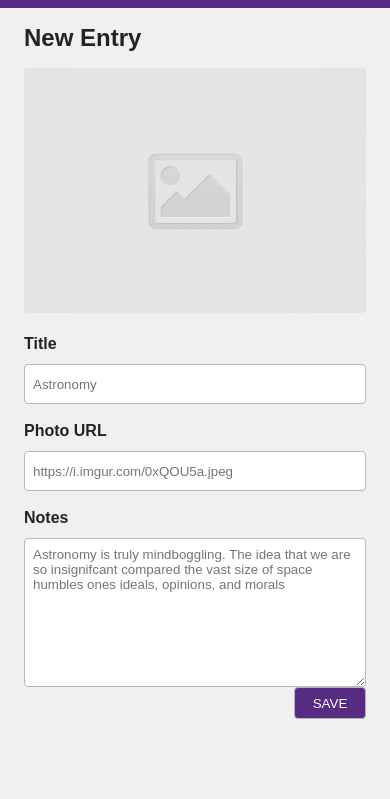
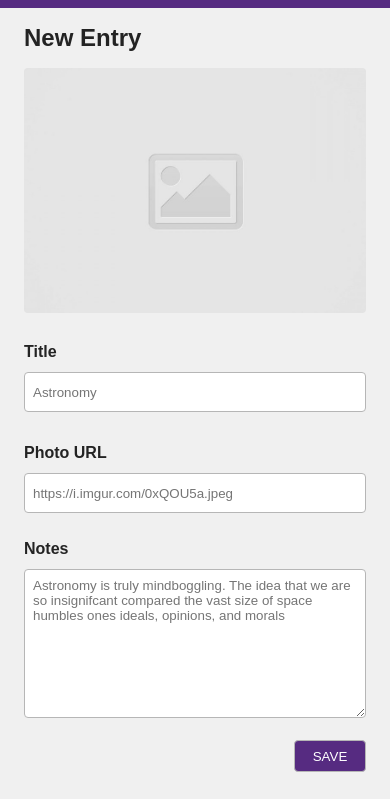
Before and after one commit to OSAdams/code-journal, a website: page index.html in a window 390 px wide. Shown: the part 45-844 px from the top of the page. Drawn offline with Linux system fonts and the light colour scheme; a web font is replaced by a local one.

Commit message:
complete responsive styling for entry form. #1

```diff
--- a/css/layout.css
+++ b/css/layout.css
@@ -18,7 +18,7 @@
   width: 100%;
 }
 
-.flex-col {
+.flex {
   display: flex;
   flex-direction: column;
 }
@@ -32,12 +32,20 @@ label {
   margin-bottom: 9px;
 }
 
-label:last-child {
+label.title {
+  margin-top: 24px;
+}
+
+label.image-url {
+  margin-top: 30px;
+}
+
+label.notes {
   margin-top: 25px;
 }
 
-label:nth-child(even) {
-  margin-top: 30px;
+input.submit-entry {
+  margin-top: 22px;
 }
 
 @media screen and (min-width: 768px) {
@@ -53,4 +61,17 @@ label:nth-child(even) {
   .column-half {
     width: 50%;
   }
+
+  .flex {
+    flex-direction: row;
+  }
+
+  .flex-col {
+    display: flex;
+    flex-direction: column;
+  }
+
+  label.title {
+    margin-top: 0;
+  }
 }
--- a/css/styles.css
+++ b/css/styles.css
@@ -43,7 +43,6 @@ h2.title-text {
 }
 
 label {
-  margin-top: 1rem;
   font-size: 16px;
   font-style: normal;
   font-weight: 600;
--- a/index.html
+++ b/index.html
@@ -31,16 +31,22 @@
       </div>
     </div>
   </header>
-  <main class="container">
-    <div class="row">
-      <div class="column-half">
-        <h2 class="title-text">New Entry</h2>
-        <img class="journal-image" src="./images/placeholder-image-square.jpg" />
+  <div class="container">
+    <main>
+      <div data-view="entry-form">
+        <div class="column-half">
+          <div class="row">
+            <h2 class="title-text">New Entry</h2>
+          </div>
+        </div>
       </div>
-      <div class="column-half">
-        <div data-view="entry-form">
-          <form class="flex-col" id="entry-form">
-            <label for="title">Title</label>
+      <form id="entry-form">
+        <div class="flex row">
+          <div class="column-half">
+            <img class="journal-image" src="./images/placeholder-image-square.jpg" />
+          </div>
+          <div class="column-half flex flex-col">
+            <label class="title" for="title">Title</label>
             <input
               type="text"
               name="title"
@@ -54,7 +60,11 @@
               required
               id="image-url"
               placeholder="https://i.imgur.com/0xQOU5a.jpeg">
-            <label for="notes">Notes</label>
+          </div>
+        </div>
+        <div class="row">
+          <div class="column-full flex flex-col">
+            <label class="notes" for="notes">Notes</label>
             <textarea
               rows="7"
               name="notes"
@@ -65,11 +75,11 @@
             <div class="form-actions">
               <input type="submit" class="submit-entry" id="submit-entry" value="SAVE">
             </div>
-          </form>
+          </div>
         </div>
-      </div>
-    </div>
-  </main>
+      </form>
+    </main>
+  </div>
   <script src="js/data.js"></script>
   <script src="js/main.js"></script>
 </body>
```
